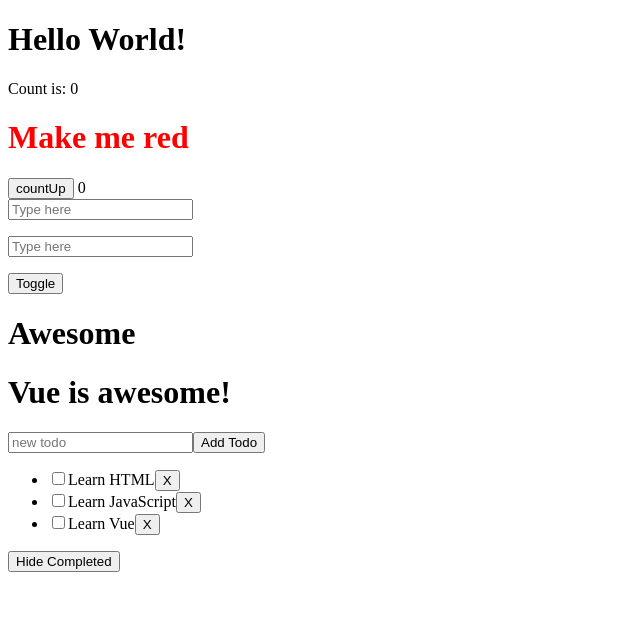
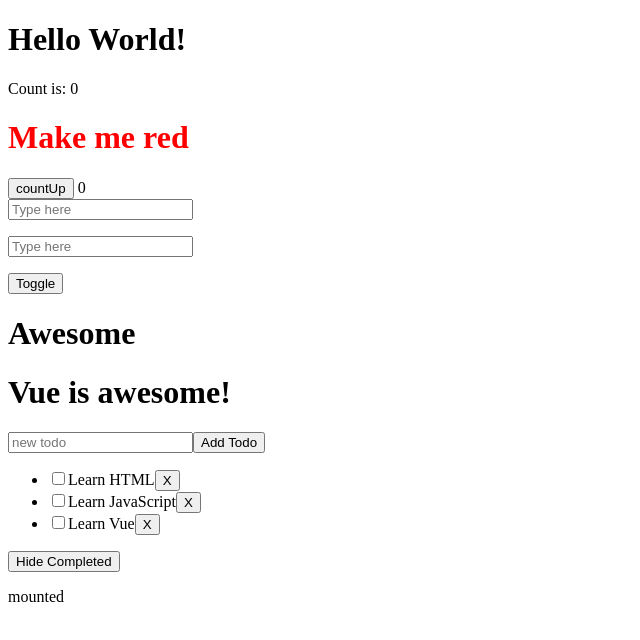
Before and after one commit to shusaku009/vue-tutorial, a Vue app: page / in a window 1280 px wide. Shown: the top 640 px of the page, without its empty margins (0-640 px from the left). Built offline with nearby package versions, Linux system fonts and the light colour scheme.

Commit message:
add: ライフサイクルとテンプレート参照

```diff
--- a/src/App.vue
+++ b/src/App.vue
@@ -1,5 +1,5 @@
 <script setup lang="ts">
-import { reactive, ref, computed } from "vue";
+import { reactive, ref, computed, onMounted } from "vue";
 
 let id = 0;
 
@@ -22,6 +22,7 @@ const filteredTodos = computed(() => {
     ? todos.value.filter((todo) => !todo.done)
     : todos.value;
 });
+const pElementRef = ref(null);
 
 function incrementCount() {
   count.value++;
@@ -45,6 +46,10 @@ function addTodo(): void {
 function removeTodo(todo): void {
   todos.value = todos.value.filter((t) => t !== todo);
 }
+
+onMounted(() => {
+  pElementRef.value.textContent = "mounted";
+});
 </script>
 
 <template>
@@ -75,6 +80,7 @@ function removeTodo(todo): void {
   <button @click="hideCompleted = !hideCompleted">
     {{ hideCompleted ? "Show Completed" : "Hide Completed" }}
   </button>
+  <p ref="pElementRef">Hello World</p>
 </template>
 
 <style>
```
